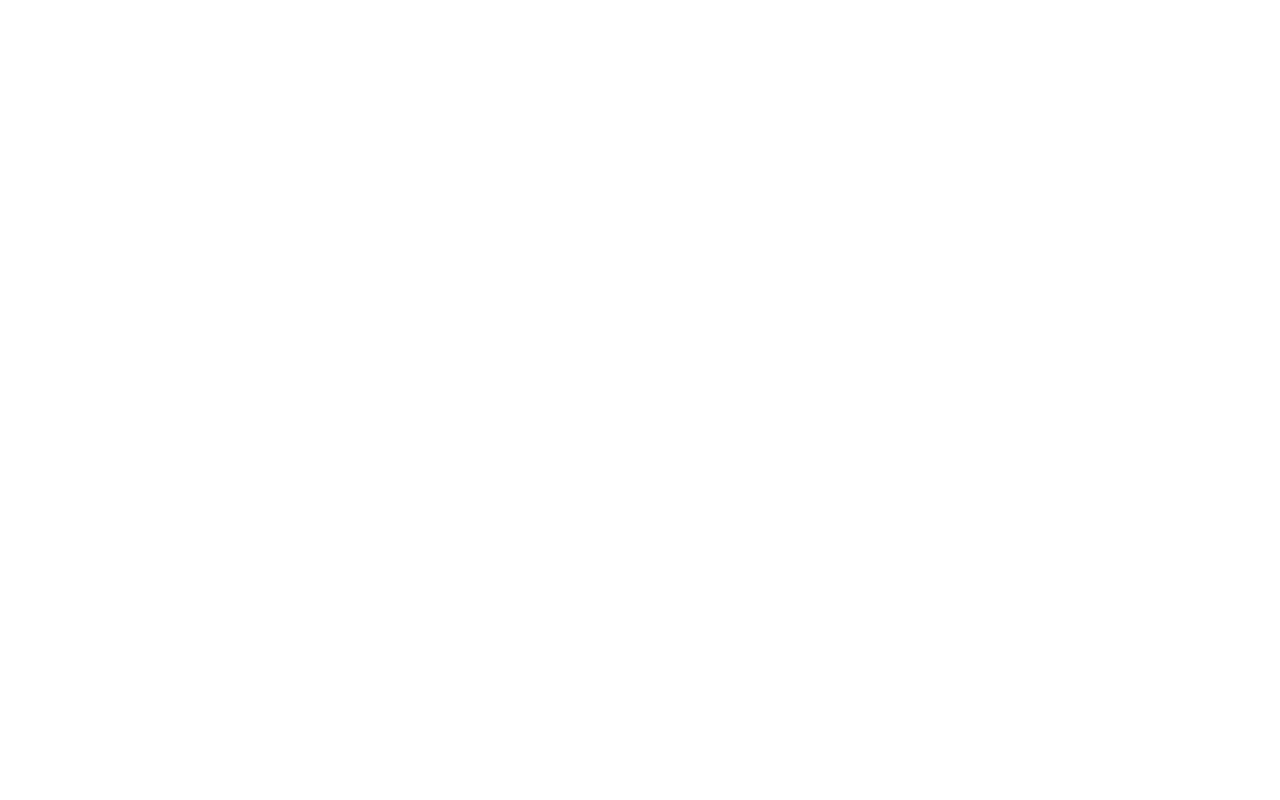
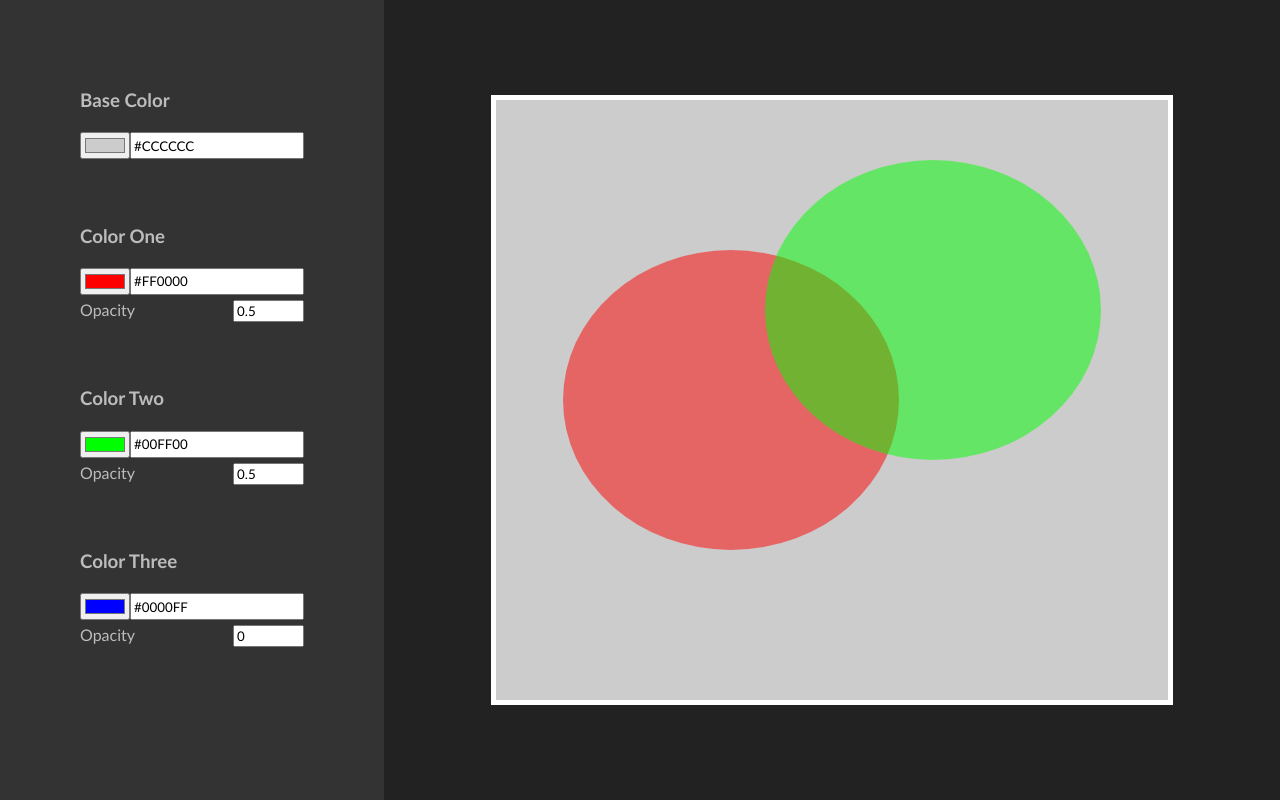
Before and after one commit to Tommydreamer57/color-blender, a website: page index.html in a window 1280 px wide. Drawn offline with nearby package versions, Linux system fonts and the light colour scheme.

Commit message:
basic display & styles

```diff
--- /dev/null
+++ b/App.js
@@ -0,0 +1,11 @@
+angular.module('colorBlender', [])
+
+angular.module('colorBlender').controller('colorCtrl', function ($scope) {
+    $scope.base = "#CCCCCC"
+    $scope.color1 = "#FF0000"
+    $scope.color2 = "#00FF00"
+    $scope.color3 = "#0000FF"
+    $scope.opacity1 = 0.5
+    $scope.opacity2 = 0.5
+    $scope.opacity3 = 0
+})
--- a/index.html
+++ b/index.html
@@ -1,16 +1,78 @@
 <!DOCTYPE html>
-<html lang="en">
+<html lang="en" ng-app="colorBlender">
+
 <head>
     <meta charset="UTF-8">
     <meta name="viewport" content="width=device-width, initial-scale=1.0">
     <meta http-equiv="X-UA-Compatible" content="ie=edge">
     <title>Color Blender</title>
+
+    <link rel="stylesheet" href="/main.css">
+
 </head>
+
 <body>
 
-    <ui-view>
 
-    </ui-view>
+    <div id="view" ng-controller="colorCtrl">
+        <div id="input-box">
+            <div class="input-wrapper">
+                <h3>Base Color</h3>
+                <div>
+                    <input type="color" ng-model="base" />
+                    <input type="text" ng-model="base" />
+                </div>
+            </div>
+
+            <div class="input-wrapper">
+                <h3>Color One</h3>
+                <div>
+                    <input type="color" ng-model="color1" />
+                    <input type="text" ng-model="color1" />
+                </div>
+                <div>
+                    Opacity&nbsp;
+                    <input type="number" min="0" max="1" step="0.01" ng-model="opacity1" />
+                </div>
+            </div>
+
+            <div class="input-wrapper">
+                <h3>Color Two</h3>
+                <div>
+                    <input type="color" ng-model="color2" />
+                    <input type="text" ng-model="color2" />
+                </div>
+                <div>
+                    Opacity&nbsp;
+                    <input type="number" min="0" max="1" step="0.01" ng-model="opacity2" />
+                </div>
+            </div>
+
+            <div class="input-wrapper">
+                <h3>Color Three</h3>
+                <div>
+                    <input type="color" ng-model="color3" />
+                    <input type="text" ng-model="color3" />
+                </div>
+                <div>
+                    Opacity&nbsp;
+                    <input type="number" min="0" max="1" step="0.01" ng-model="opacity3" />
+                </div>
+            </div>
+        </div>
+        <div id="display-box">
+            <div id="display" style="background: {{base}}">
+                <div id="color1" style="background: {{color1}}; opacity: {{opacity1}}"></div>
+                <div id="color2" style="background: {{color2}}; opacity: {{opacity2}}"></div>
+                <div id="color3" style="background: {{color3}}; opacity: {{opacity3}}"></div>
+            </div>
+        </div>
+    </div>
+
+
+    <script src="https://cdnjs.cloudflare.com/ajax/libs/angular.js/1.6.1/angular.js" charset="utf-8"></script>
+    <script src="/App.js"></script>
 
 </body>
+
 </html>
--- /dev/null
+++ b/main.css
@@ -0,0 +1,94 @@
+html, body {
+    margin: 0;
+    padding: 0;
+}
+
+*, input {
+    font-family: calibri;
+}
+
+#view {
+}
+
+#input-box {
+    position: fixed;
+    left: 0;
+    top: 0;
+    bottom: 0;
+    width: 30vw;
+    display: flex;
+    flex-direction: column;
+    justify-content: space-around;
+    align-items: center;
+    background: #333333;
+    color: rgba(255, 255, 255, 0.675);
+}
+
+.input-wrapper {
+    display: flex;
+    flex-flow: column nowrap;
+}
+
+.input-wrapper:first-of-type {
+    margin-top: 3rem;
+}
+
+.input-wrapper:last-of-type{
+    margin-bottom: 8rem;
+}
+
+.input-wrapper div {
+    display: flex;
+    margin: 2.5px 0;
+    justify-content: space-between;
+}
+
+input {
+    /* margin: 2.5px; */
+    /* background: #CCC; */
+}
+
+#display-box {
+    position: fixed;
+    right: 0;
+    top: 0;
+    bottom: 0;
+    width: 70vw;
+    background: #222222;
+    display: flex;
+    justify-content: center;
+    align-items: center;
+}
+
+#display {
+    width: 75%;
+    height: 75%;
+    border: 5px solid white;
+    position: relative;
+    /* display: flex;
+    flex-flow: column wrap;
+    justify-content: center;
+    align-items: center; */
+}
+
+#display div {
+    height: 50%;
+    width: 50%;
+    border-radius: 100%;
+    position: absolute;
+}
+
+#color1 {
+    top: 25%;
+    left: 10%;
+}
+
+#color2 {
+    top: 10%;
+    right: 10%;
+}
+
+#color3 {
+    right: 10%;
+    bottom: 10%;
+}
```
Also changed, not shown: functions.js (added, +145 -0 lines).
